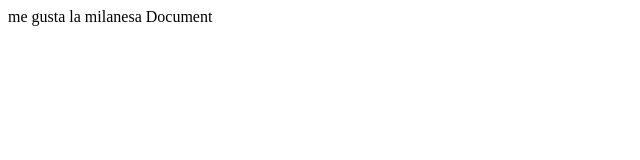
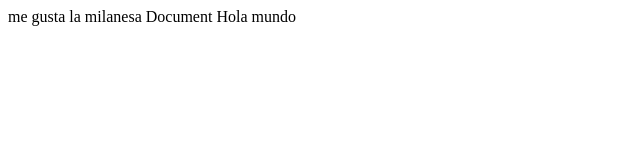
Before and after one commit to VolVolCO/Ignacio, a plain HTML site: page index.html in a window 1280 px wide. Shown: the whole page, without its empty margins (0-640 px from the left). Drawn offline with Linux system fonts and the light colour scheme.

```diff
--- a/index.html
+++ b/index.html
@@ -5,6 +5,6 @@ me gusta la milanesa
 	<tittle>Document</title>
 </head>
 <body>
-
+    <hl>Hola mundo</hl>
 <body>
 </html>
```
